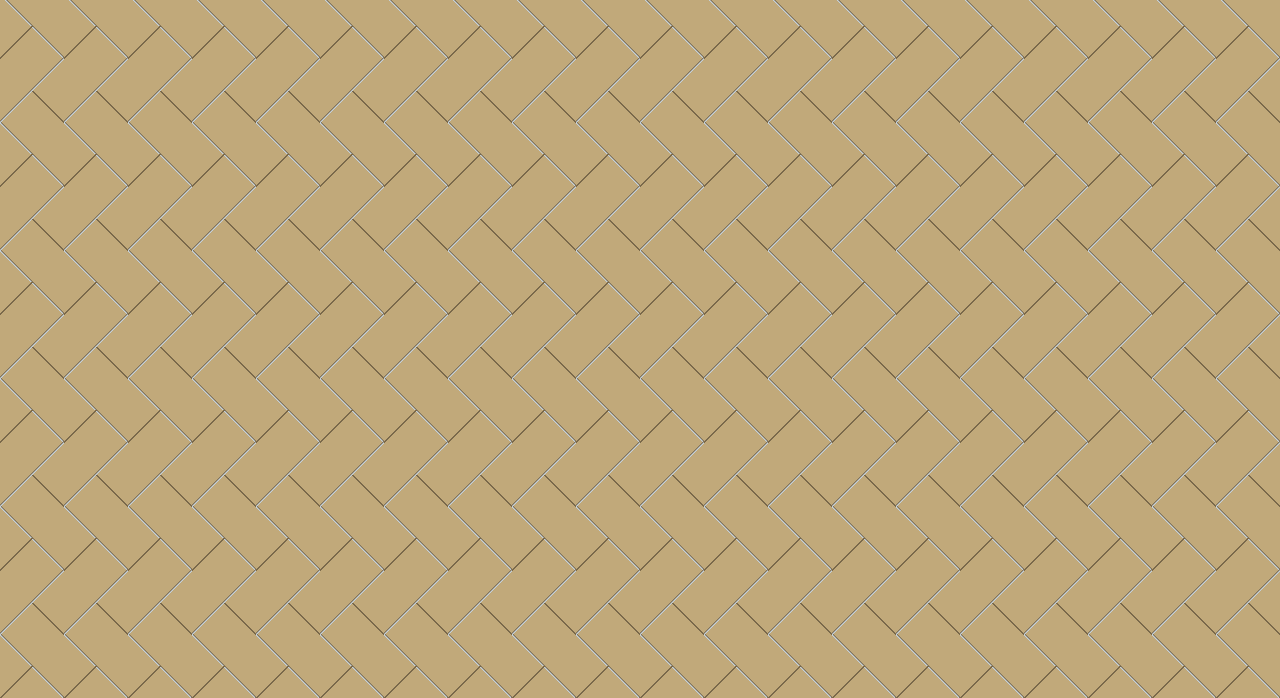
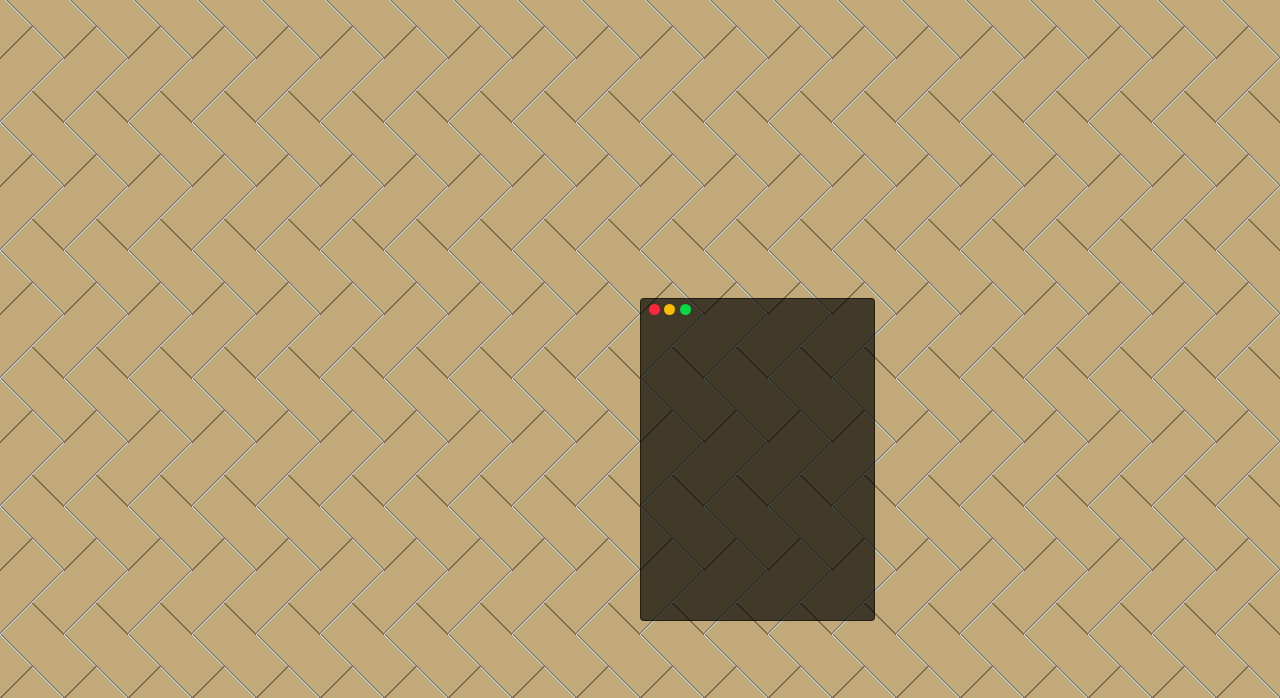
Before and after one commit to sguzman/OSCalculator, a plain HTML site: page index.html in a window 1280 px wide. Shown: the part 102-800 px from the top of the page. Drawn offline with Linux system fonts and the light colour scheme.

Commit message:
added initial styling

```diff
--- a/css/main.css
+++ b/css/main.css
@@ -131,6 +131,45 @@ aside {
 p {
     font-size: 100%;
     font-weight: 100;
+}
+
+div#dragme {
+    position: absolute;
+    left: 50%;
+    top: 50%;
+    width: 233px;
+    height: 321px;
+    background: rgba(0,0,0,0.66);
+    border: 1px solid rgba(0,0,0,0.5);
+    border-radius: 4px;
+    z-index: 0;
+}
+
+.circle {
+    position: relative;
+    width: 11px;
+    height: 11px;
+    -webkit-border-radius: 25px;
+    -moz-border-radius: 25px;
+    border-radius: 25px;
+    display: inline-block;
+    margin-top: 5px
+}
+
+.circle:first-child {
+    margin-left: 8px;
+}
+
+#red-circle {
+    background: rgb(255, 39, 61);
+}
+
+#yellow-circle {
+    background: rgb(255, 189, 0);
+}
+
+#green-circle {
+    background: rgb(0, 219, 67);
 }
 
 
```
